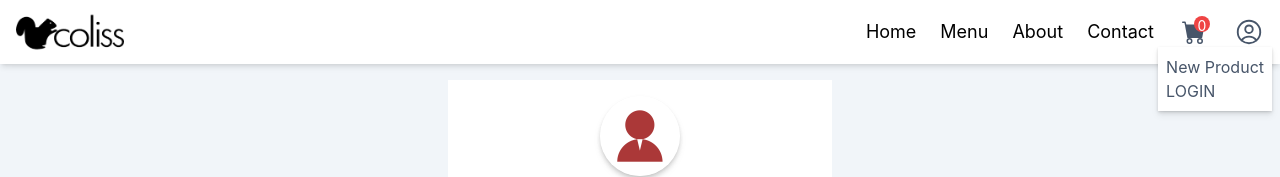
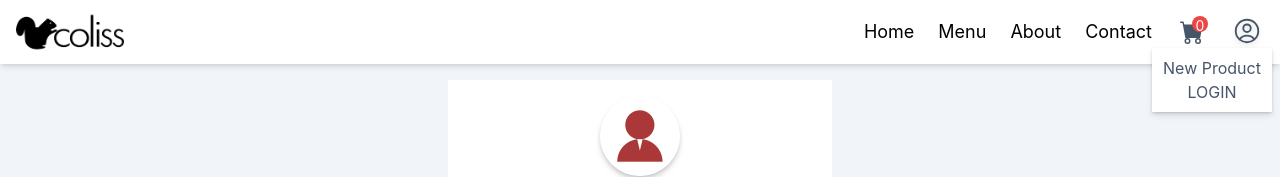
Before and after one commit to RodrigoMarquesPF/Eshop, a React (Create React App) app in the folder frontend/: page /login in a window 1280 px wide. Both pictures are taken after a click on the element 1249 px from the left and 32 px from the top of the page. Shown: the top 177 px of the page. Built offline with nearby package versions, Linux system fonts and the light colour scheme.

Commit message:
Redux login-logout

```diff
--- a/frontend/package.json
+++ b/frontend/package.json
@@ -3,6 +3,7 @@
   "version": "0.1.0",
   "private": true,
   "dependencies": {
+    "@reduxjs/toolkit": "^2.0.1",
     "@testing-library/jest-dom": "^5.17.0",
     "@testing-library/react": "^13.4.0",
     "@testing-library/user-event": "^13.5.0",
@@ -10,8 +11,10 @@
     "react-dom": "^18.2.0",
     "react-hot-toast": "^2.4.1",
     "react-icons": "^5.0.1",
+    "react-redux": "^9.1.0",
     "react-router-dom": "^6.21.3",
     "react-scripts": "5.0.1",
+    "redux": "^5.0.1",
     "web-vitals": "^2.1.4"
   },
   "scripts": {
--- a/frontend/src/component/Header.js
+++ b/frontend/src/component/Header.js
@@ -4,11 +4,24 @@ import { Link } from "react-router-dom";
 import { HiOutlineUserCircle } from "react-icons/hi2";
 import { BsCartFill } from "react-icons/bs";
 import { useState } from "react";
+import { useDispatch, useSelector } from "react-redux";
+import { logoutRedux } from "../redux/userSlice";
+import toast from "react-hot-toast";
 
 const Header = () => {
   const [showMenu, setShowMenu] = useState(false);
-  const handleShowMenu = () =>{
-    setShowMenu(preve => !preve)
+  const userData = useSelector((state) => state.user);
+  console.log(userData);
+  const dispatch = useDispatch()
+
+
+  const handleShowMenu = () => {
+    setShowMenu((preve) => !preve);
+  };
+
+  const handleLogout = ()=>{
+    dispatch(logoutRedux())
+    toast("Logout successfull")
   }
 
   return (
@@ -36,13 +49,31 @@ const Header = () => {
             </div>
           </div>
           <div className="text-slate-600" onClick={handleShowMenu}>
-            <div className="text-3xl cursor-pointer">
-              <HiOutlineUserCircle />
+            <div className="text-3xl cursor-pointer w-8 h-8 rounded-full overflow-hidden drop-shadow-md">
+              {userData.image ? (
+                <img src={userData.image} className="h-full w-full" />
+              ) : (
+                <HiOutlineUserCircle />
+              )}
             </div>
             {showMenu && (
-              <div className="absolute right-2 bg-white py-2 px-2 shadow drop-shadow-md flex flex-col">
-                <Link to={"newproduct"} className="whitespace-nowrap cursor-pointer">New Product</Link>
-                <Link to={"login"} className="whitespace-nowrap cursor-pointer">LOGIN</Link>
+              <div className="absolute right-2 bg-white py-2 shadow drop-shadow-md flex flex-col min-w-[120px] text-center">
+                <Link
+                  to={"newproduct"}
+                  className="whitespace-nowrap cursor-pointer px-2 "
+                >
+                  New Product
+                </Link>
+                {userData.image ? (
+                  <p className="cursor-pointer text-white px-2 bg-red-500" onClick={handleLogout}>Logout</p>
+                ) : (
+                  <Link
+                    to={"login"}
+                    className="whitespace-nowrap cursor-pointer px-2"
+                  >
+                    LOGIN
+                  </Link>
+                )}
               </div>
             )}
           </div>
--- a/frontend/src/page/login.js
+++ b/frontend/src/page/login.js
@@ -4,6 +4,8 @@ import { BiShow, BiHide } from "react-icons/bi";
 import { Link } from "react-router-dom";
 import { toast } from "react-hot-toast";
 import { useNavigate } from "react-router-dom";
+import { useDispatch, useSelector } from "react-redux";
+import { loginRedux } from "../redux/userSlice";
 
 const Login = () => {
   const [showPassword, setShowPassaword] = useState(false);
@@ -13,7 +15,10 @@ const Login = () => {
     password: "",
   });
   const navigate = useNavigate();
-  console.log(data);
+
+  const userData = useSelector((state) => state);
+
+  const dispatch = useDispatch();
 
   const handleShowPassword = () => {
     setShowPassaword((preve) => !preve);
@@ -47,12 +52,16 @@ const Login = () => {
 
       const dataRes = await fetchData.json();
       console.log(dataRes);
+
       toast(dataRes.message);
+
       if (dataRes.alert) {
+        dispatch(loginRedux(dataRes));
         setTimeout(() => {
           navigate("/");
         }, 1000);
       }
+      console.log(userData);
     } else {
       alert("Please Enter required filds");
     }
--- /dev/null
+++ b/frontend/src/redux/index.js
@@ -0,0 +1,8 @@
+import { configureStore } from '@reduxjs/toolkit'
+import userSliceReducer from './userSlice'
+
+export const store = configureStore({
+  reducer: {
+    user:userSliceReducer
+  },
+})
--- /dev/null
+++ b/frontend/src/redux/userSlice.js
@@ -0,0 +1,35 @@
+import { createSlice } from "@reduxjs/toolkit";
+
+const initialState = {
+  email: "",
+  firstName: "",
+  image: "",
+  lastName: "",
+  _id: "",
+};
+
+export const userSlice = createSlice({
+  name: "user",
+  initialState,
+  reducers: {
+    loginRedux: (state, action) => {
+      console.log(action.payload.data);
+      // state.user = action.payload.data
+      state._id = action.payload.data._id;
+      state.firstName = action.payload.data.firstName;
+      state.lastName = action.payload.data.lastName;
+      state.email = action.payload.data.email;
+      state.image = action.payload.data.image;
+    },
+    logoutRedux: (state, action) => {
+      state._id = "";
+      state.firstName = "";
+      state.lastName = "";
+      state.email = "";
+      state.image = "";
+    },
+  },
+});
+export const { loginRedux, logoutRedux } = userSlice.actions;
+
+export default userSlice.reducer;
```
Also changed, not shown: frontend/src/index.js (+6 -1 lines), 1 other file (tests, documents, lock files or other folders).
